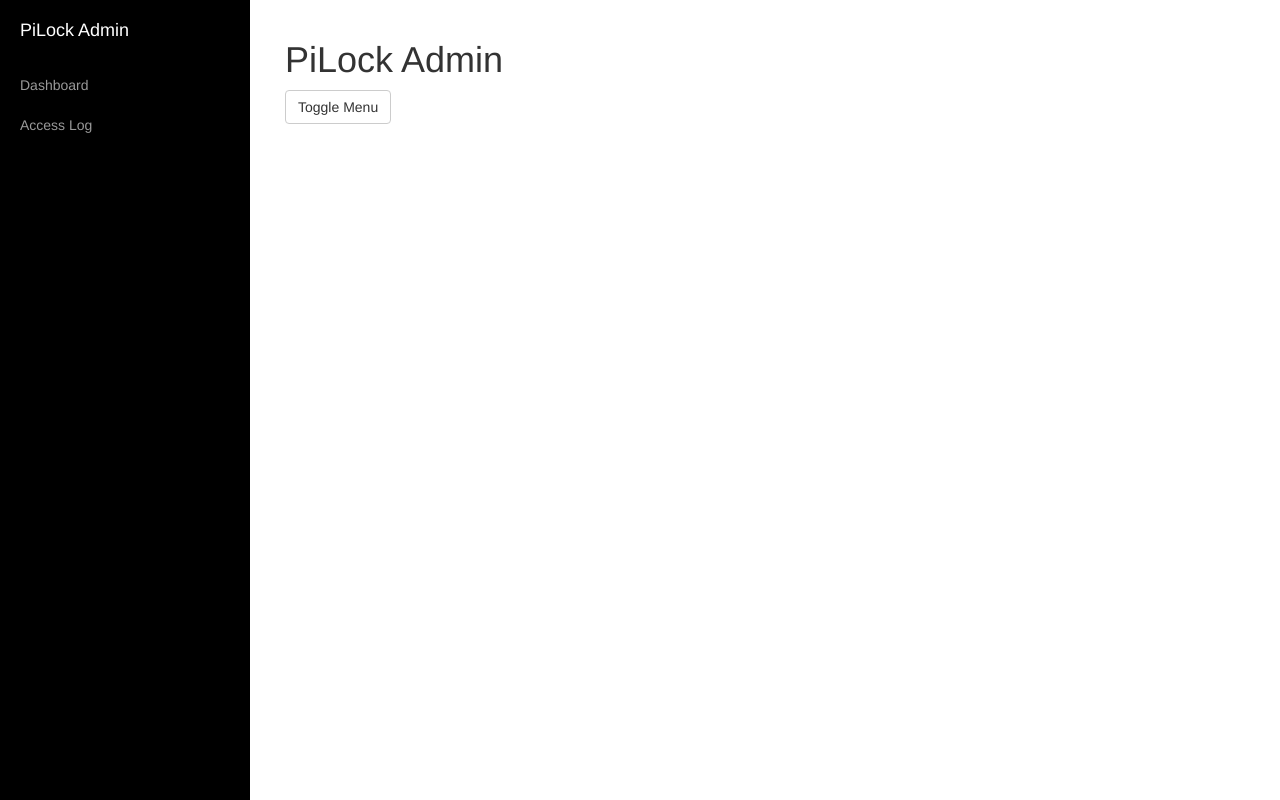
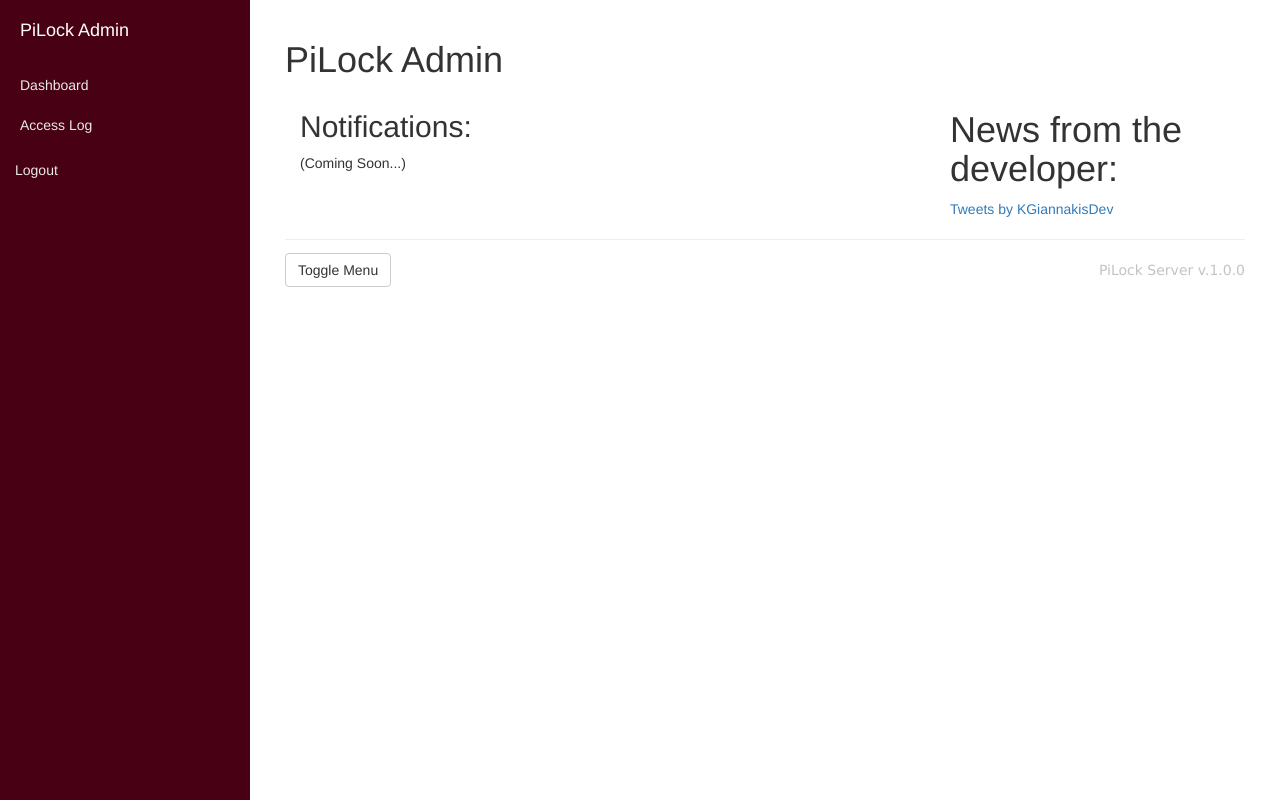
Before and after one commit to kerk12/PiLock, a Django app: page /AdminCP/ in a window 1280 px wide. Run offline with Django 3.2, Linux system fonts and the light colour scheme; the visitor is signed in with stand-in values (Sample User, id 1); some libraries are stand-ins or nearby versions.

Commit message:
Continued modifying the admin panel, fixed some styling, added the version number.

```diff
--- a/AdminCP/templates/ACPAccessLog.html
+++ b/AdminCP/templates/ACPAccessLog.html
@@ -1,6 +1,6 @@
 {% extends "base.html" %}
 {% load staticfiles %}
-{% load datetime_to_str %}
+{% load admincp %}
 {% block title %}Access Log - PiLock Admin{% endblock %}
 
 {% block current_page_title %}Access Log{% endblock %}
@@ -8,7 +8,8 @@
 {% block main_page %}
 <table class="table table-striped">
     <caption>
-        All Access Attempts
+        All Access Attempts. <br>
+        Many failed attempts in a small time period could indicate a brute force attempt.
     </caption>
     <thead>
         <tr>
--- a/AdminCP/templates/ACPIndex.html
+++ b/AdminCP/templates/ACPIndex.html
@@ -6,4 +6,19 @@
 {% block current_page_title %}PiLock Admin{% endblock %}
 
 {% block main_page %}
+<div class="row row-ind">
+    <div class="col-sm-4">
+        <h2>Notifications:</h2>
+        (Coming Soon...)
+    </div>
+    <div class="col-sm-4">
+        <!-- Empty, for now... -->
+    </div>
+    <div class="col-sm-4">
+        <h1>
+            News from the developer:
+        </h1>
+        <a class="twitter-timeline" href="https://twitter.com/KGiannakisDev">Tweets by KGiannakisDev</a> <script async src="//platform.twitter.com/widgets.js" charset="utf-8"></script>
+    </div>
+</div>
 {% endblock %}
--- a/AdminCP/templates/base.html
+++ b/AdminCP/templates/base.html
@@ -23,10 +24,15 @@
         <div id="page-content-wrapper">
             <div class="container-fluid">
                 <h1>{% block current_page_title %}{% endblock %}</h1>
-                <a href="#menu-toggle" class="btn btn-default" id="menu-toggle">Toggle Menu</a>
+
 
                 {% block main_page %}
                 {% endblock %}
+                <hr>
+                <a href="#menu-toggle" class="btn btn-default" id="menu-toggle">Toggle Menu</a>
+                <div id="version">
+                    {% get_version %}
+                </div>
             </div>
         </div>
     </div>
--- a/AdminCP/templates/nav.html
+++ b/AdminCP/templates/nav.html
@@ -10,4 +10,7 @@
                 <li>
                     <a href="{% url 'ACP-AccessLog' %}">Access Log</a>
                 </li>
+                <li class="logout">
+                    <a href="{% url 'ACP-Login' %}?logout=1">Logout</a>
+                </li>
 </ul>
--- /dev/null
+++ b/AdminCP/templatetags/admincp.py
@@ -0,0 +1,11 @@
+from django import template
+from PiLock.settings import getServerVersion
+register = template.Library()
+
+@register.simple_tag
+def datetime_to_str(obj):
+    return str(obj.datetime)
+
+@register.simple_tag
+def get_version():
+    return "PiLock Server v." + getServerVersion()
--- a/PiLock/settings.py
+++ b/PiLock/settings.py
@@ -43,20 +43,20 @@ BASE_DIR = os.path.dirname(os.path.dirname(os.path.abspath(__file__)))
 SECRET_KEY = getSecretKey()
 
 # SECURITY WARNING: don't run with debug turned on in production!
-DEBUG = False
+DEBUG = True
 
 # HSTS: Change this to the max age defined by the server.
 # Comment it to disable HSTS. (NOT recommended)
-SECURE_HSTS_SECONDS = 63072000
+# SECURE_HSTS_SECONDS = 63072000
 
 # SSL Redirecting
 # CAUTION: Needs to be set to True when using SSL. This will redirect all the traffic to HTTPS.
 # Set to False when you are not using SSL.
-SECURE_SSL_REDIRECT = True
+# SECURE_SSL_REDIRECT = True
 
 # Secure session cookie
 # Encrypts session cookies. Recommended: True
-SESSION_COOKIE_SECURE = True
+# SESSION_COOKIE_SECURE = True
 
 
 ALLOWED_HOSTS = ["*"]
@@ -155,10 +155,10 @@ USE_TZ = True
 
 STATIC_URL = '/static/'
 
-LOGIN_URL = '/AdminCP/login_acp'
+LOGIN_URL = '/AdminCP/login'
 
 
-def getApiVersion():
+def getServerVersion():
     version_object = open(BASE_DIR+"/main/resources/version.txt", "r")
     return version_object.read()
 
--- a/main/static/acp.css
+++ b/main/static/acp.css
@@ -30,7 +30,7 @@
     height: 100%;
     margin-left: -250px;
     overflow-y: auto;
-    background: #000;
+    background: #470014;
     -webkit-transition: all 0.5s ease;
     -moz-transition: all 0.5s ease;
     -o-transition: all 0.5s ease;
@@ -71,7 +71,7 @@
 .sidebar-nav li a {
     display: block;
     text-decoration: none;
-    color: #999999;
+    color: #e9e9e9;
 }
 
 .sidebar-nav li a:hover {
@@ -127,3 +127,43 @@
         margin-right: 0;
     }
 }
+
+.logout {
+    padding-top: 5px;
+    margin-left: -5px;
+}
+
+#version {
+    float: right;
+    font-family: "Lucida Sans Unicode", "Lucida Grande", sans-serif;
+    color: #c3c3c3;
+}
+
+.icon-bar {
+  display: block;
+  width: 22px;
+  height: 2px;
+  background-color: #cccccc;
+  border-radius: 1px;
+}
+
+@media (min-width: 768){
+    .navbar-toggle {
+        display: block;
+        float: none;
+    }
+}
+
+.row-ind {
+    padding-left: 15px;
+}
+
+#menu-toggle {
+    display: block;
+    float: left;
+    margin-top: -7px;
+}
+
+.twitter-timeline {
+    height: 500px !important;
+}
--- a/main/views.py
+++ b/main/views.py
@@ -7,7 +7,7 @@ from django.contrib.auth import authenticate, login, logout
 from models import Profile, AccessAttempt
 from PiLockUnlockScripts.unlock import unlock
 import os, sys
-from PiLock.settings import getApiVersion, getRoot, BASE_DIR, DEBUG
+from PiLock.settings import getServerVersion, getRoot, BASE_DIR, DEBUG
 from django.utils.crypto import get_random_string
 import yaml
 from ipware.ip import get_ip
@@ -161,6 +161,6 @@ def index(request):
     # return render(request, 'index.html', context)
     # Returns response with server's status (AKA: Heartbeat)
     if ReadConfig()["enabled"]:
-        return HttpResponse(json.dumps({"status": "ALIVE", "version": getApiVersion()}))
+        return HttpResponse(json.dumps({"status": "ALIVE", "version": getServerVersion()}))
     else:
-        return HttpResponse(json.dumps({"status": "LOCKED", "version": getApiVersion()}))
+        return HttpResponse(json.dumps({"status": "LOCKED", "version": getServerVersion()}))
```
Also changed, not shown: other parts of AdminCP/templates/base.html (+1 -0 lines), other parts of main/static/acp.css (+1 -1 lines), AdminCP/templates/ACPLogin.html (+16 -7 lines), AdminCP/templatetags/datetime_to_str.py (deleted, +0 -7 lines).
